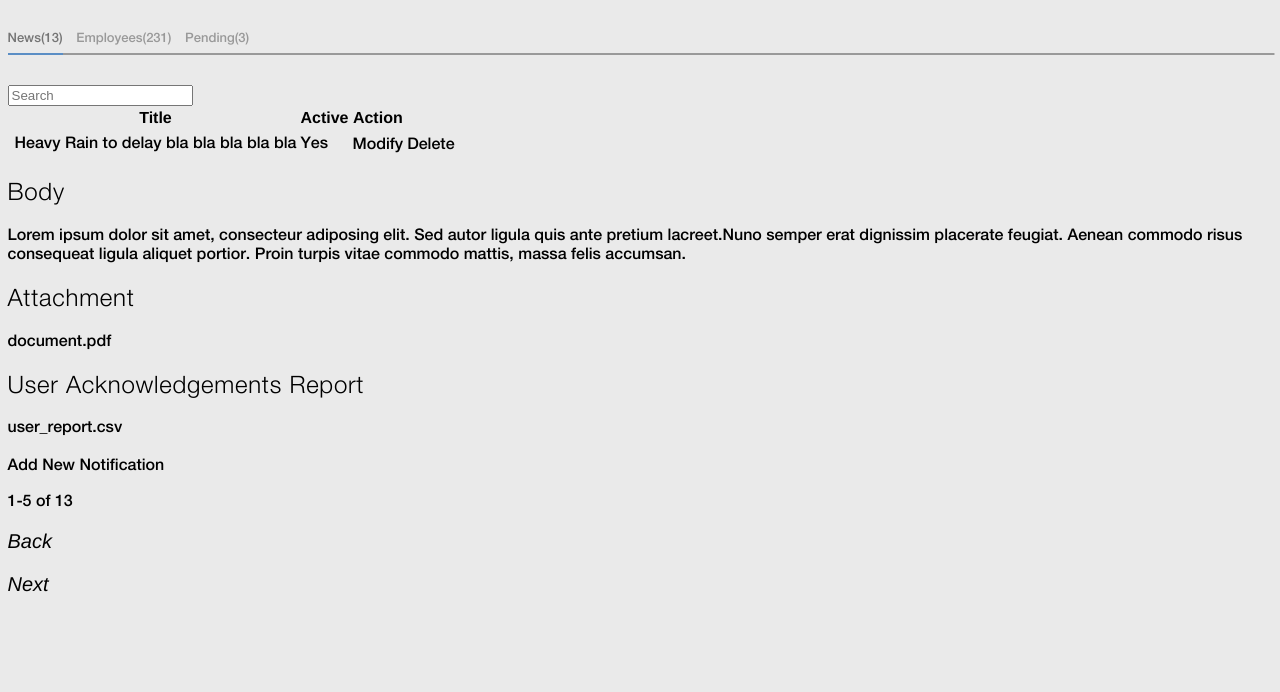
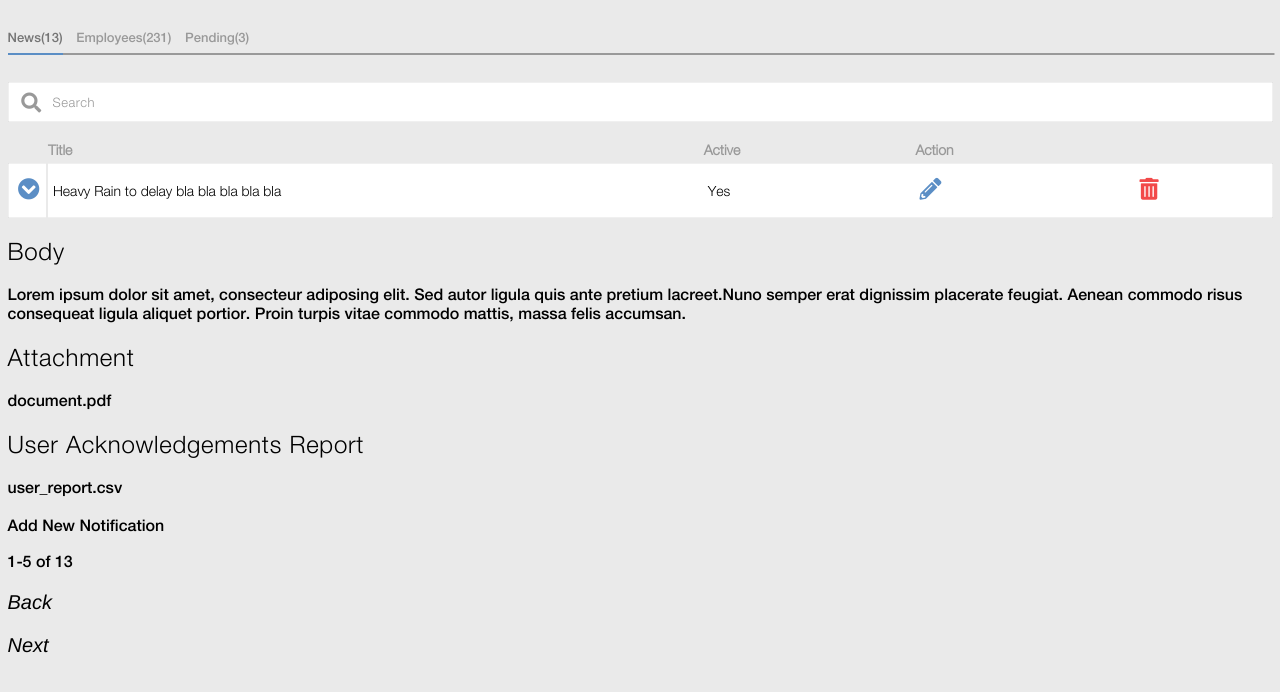
Before and after one commit to RITTeamPearl/pearlSDev, a PHP site: page /views/adminConsole.php in a window 1280 px wide. Shown: the part 78-770 px from the top of the page. Run offline with PHP 8.4, Linux system fonts and the light colour scheme.

Commit message:
adminConsole.php - Styling for search bar - Styling for table row (collapsed) - Added icons to view
Styles.scss
- Added global color

```diff
--- a/style/css/adminConsole.css
+++ b/style/css/adminConsole.css
@@ -165,5 +165,40 @@ i {
       width: 100%; }
   #adminConsole #news {
     padding: 1.25rem 0.46875rem 2.1875rem 0.46875rem; }
+  #adminConsole .searchBar {
+    margin-bottom: 1.09375rem; }
+    #adminConsole .searchBar i, #adminConsole .searchBar ::placeholder {
+      color: #999999; }
+  #adminConsole table {
+    font-family: "Helvetica Neue Light";
+    border-collapse: collapse;
+    text-align: left;
+    width: 100%; }
+    #adminConsole table tr th {
+      font-size: 0.875em;
+      color: #999999;
+      padding-bottom: 0.3125rem; }
+    #adminConsole table tr td {
+      max-width: 7.03125rem;
+      overflow: hidden;
+      white-space: nowrap;
+      text-overflow: ellipsis;
+      padding-left: 0.3125rem; }
+    #adminConsole table .collapsed {
+      font-size: 0.875em;
+      background-color: white;
+      box-shadow: inset 0 0 1px #666;
+      border: none;
+      height: 3.4375rem;
+      margin-top: 0.3125rem; }
+      #adminConsole table .collapsed i {
+        font-size: 1.5625em !important;
+        color: #5b8ec5; }
+      #adminConsole table .collapsed .fa-trash-alt {
+        color: #f24949; }
+      #adminConsole table .collapsed td:first-child {
+        width: 2.03125rem;
+        border-right: 2px solid #eaeaea;
+        text-align: center; }
 
 /*# sourceMappingURL=adminConsole.css.map */
--- a/style/sass/adminConsole.scss
+++ b/style/sass/adminConsole.scss
@@ -65,4 +65,67 @@
     #news {
         padding: pxToRem(40) pxToRem(15) pxToRem(70) pxToRem(15);
     }
+
+    .searchBar {
+        margin-bottom: pxToRem(35);
+
+        i, ::placeholder {
+
+            color: $lightGray;
+        }
+
+    }
+
+    //Table display entries from database
+    table {
+        font-family: $lighterFont;
+        border-collapse: collapse;
+        text-align: left;
+        width: 100%;
+
+        //Table Row
+        tr {
+            //Table Header
+            th {
+                font-size: ptToEm(14);
+                color: $lightGray;
+                padding-bottom: pxToRem(10);
+            }
+            //Table data
+            td {
+                max-width: pxToRem(225);
+                overflow: hidden;
+                white-space: nowrap;
+                text-overflow: ellipsis;
+                padding-left: pxToRem(10);
+            }
+        }
+
+        //Table row that is collapsed
+        .collapsed {
+            font-size: ptToEm(14);
+            background-color: white;
+            box-shadow: inset 0 0 1px #666;
+            border: none;
+            height: pxToRem(110);
+            margin-top: pxToRem(10);
+
+            //Icons
+            i {
+                font-size: pxToEm(50) !important;
+                color: $blue;
+            }
+
+            .fa-trash-alt {
+                color: $red;
+            }
+
+            //First td (Icon to un-collapse)
+            td:first-child{
+                width: pxToRem(65);
+                border-right: 2px solid #eaeaea;
+                text-align: center;
+            }
+        }
+    }
 }
--- a/style/sass/styles.scss
+++ b/style/sass/styles.scss
@@ -3,6 +3,7 @@ $bgColor: #ffffff;                          //Global Background Color
 $pinkForm: #c92e5f;                         //Form buttons pink
 $green: #2ac656;                            //Green Color
 $blue: #5b8ec5;                             //Blue Color
+$red: #f24949;                              //Red Color
 $lightGray: #999999;                        //Light-Gray Color
 $darkGray: #757575;                         //Dark-Gray Color
 $baseFont: 'Helvetica Neue', sans-serif;    //Global Font
--- a/views/adminConsole.php
+++ b/views/adminConsole.php
@@ -5,7 +5,7 @@
     <meta charset='utf-8'/>
     <meta name='viewport' content='width=device-width, initial-scale = 1.0, minimum-scale = 1.0, maximum-scale = 5.0' />
     <link rel='stylesheet' type='text/css' media='screen' href='/style/css/adminConsole.css'>
-    <link href='assets/fonts/fontawesome-free-5.2.0-web/css/all.min.css' rel='stylesheet'>
+    <link href='../assets/fonts/fontawesome-free-5.2.0-web/css/all.min.css' rel='stylesheet'>
 </head>
 
 <body id='adminConsole'>
@@ -30,9 +30,9 @@
     <!-- News Section of Admin Console -->
     <section id='news'>
 
-        <div class='searchBar'>
-            <i></i>
+        <div class='searchBar inputWithIcon'>
             <input type='text' placeholder='Search'>
+            <i class="fas fa-search"></i>
         </div>
 
         <!-- Table that appends database entries of news articles into rows -->
@@ -48,12 +48,12 @@
             <!-- Begin PHP Iterative process to dynamically create News -->
 
             <!-- Row that is collapsed -->
-            <tr>
-                <td><i></i><i display='none'></i></td> <!-- Onclick this icon needs to be updated -->
+            <tr class='collapsed'>
+                <td><i class='fas fa-chevron-circle-down'></i></td> <!-- Onclick this icon needs to be updated to fas fa-chevron-circle-up -->
                 <td>Heavy Rain to delay bla bla bla bla bla</td>
                 <td>Yes</td>
-                <td><i></i>Modify</td>
-                <td><i></i>Delete</td>
+                <td><i class='fas fa-pencil-alt'></i></td>
+                <td><i class='fas fa-trash-alt'></i></td>
             </tr>
 
         </table>
```
Also changed, not shown: 5 other files.
